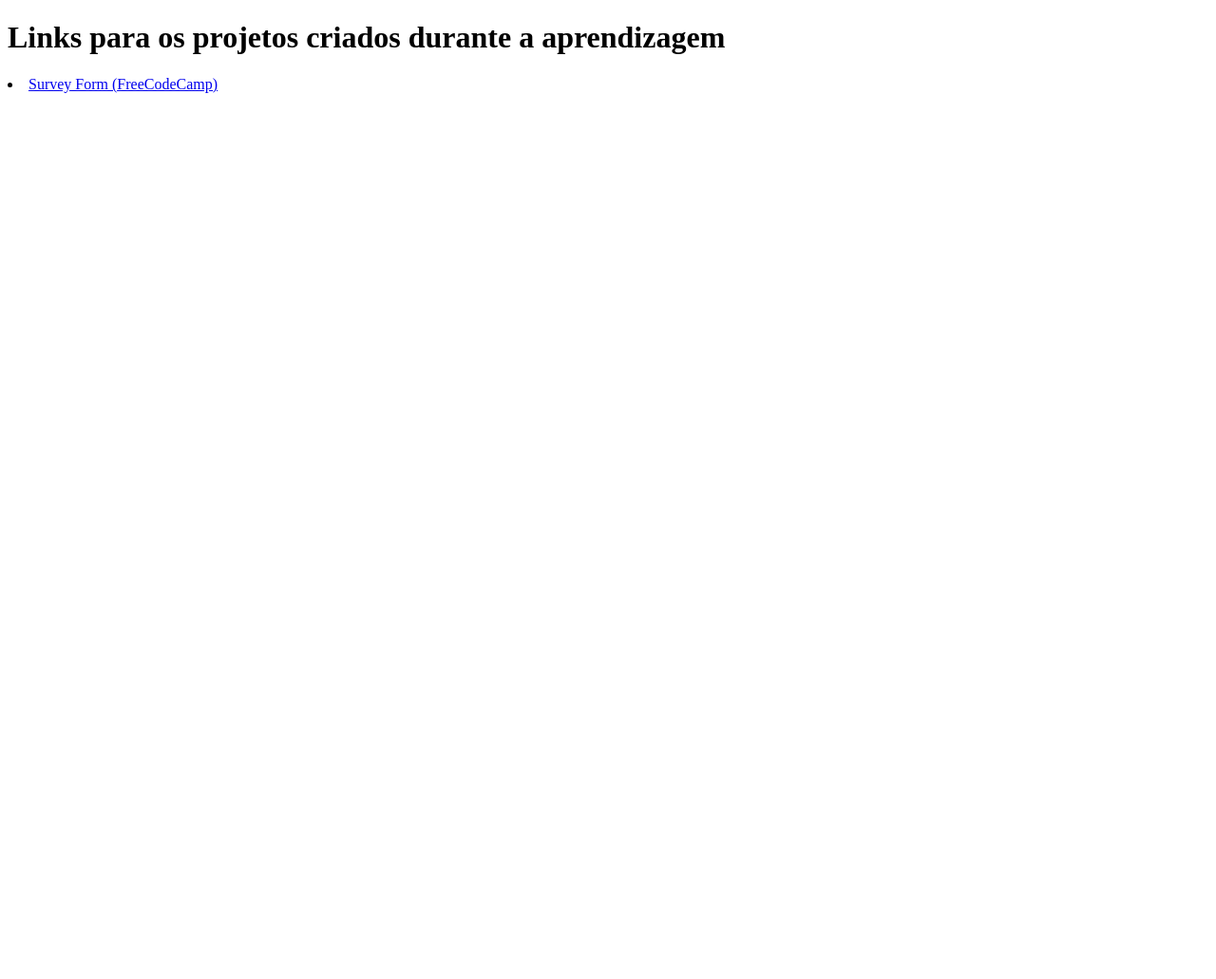
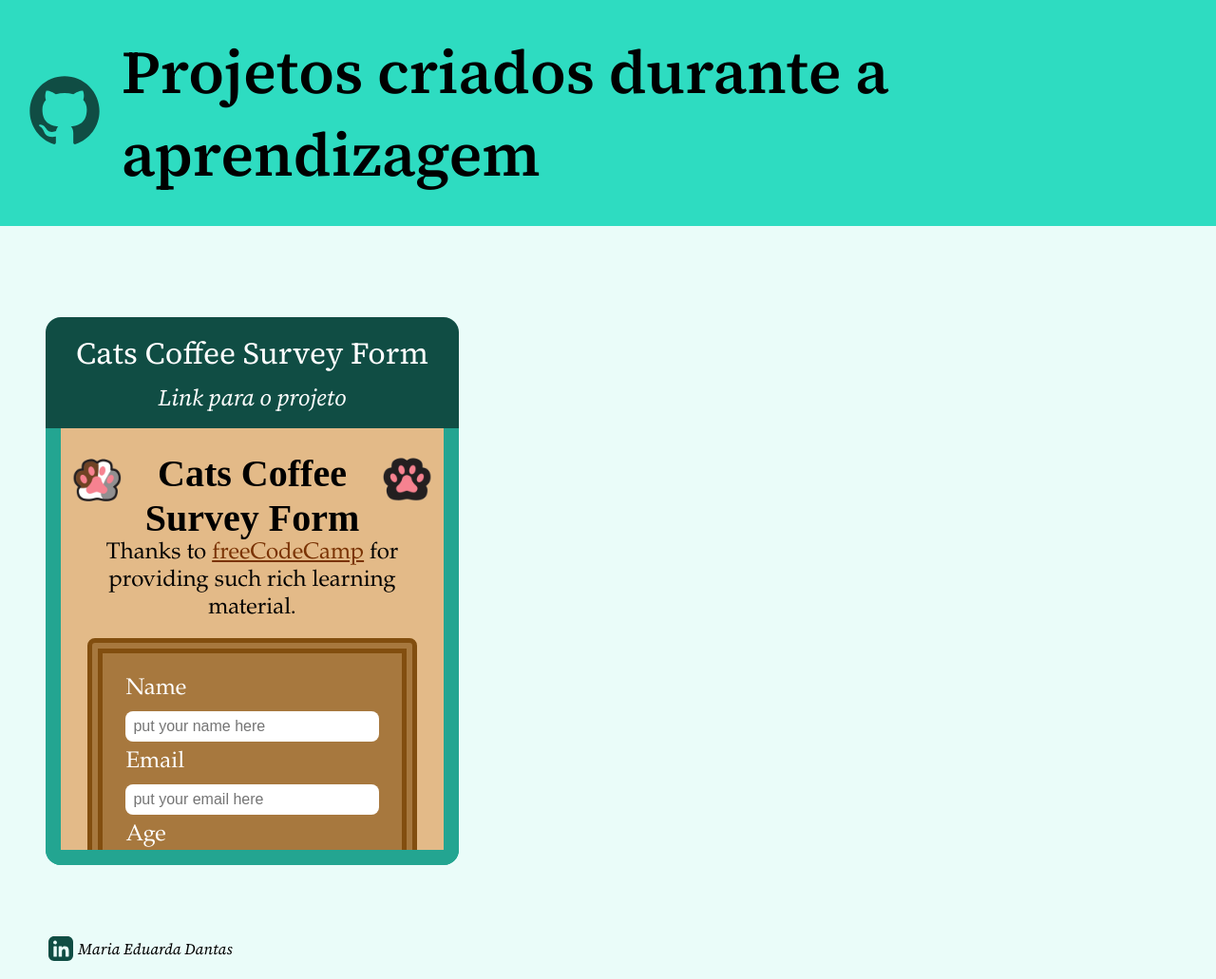
Before and after one commit to MariaEduardaDLP/aprendizado-web, a plain HTML site: page index.html in a window 1280 px wide. Shown: the whole page at 95% size. Before the commit the page ends 800 px from the top, so only its background shows below. Drawn offline with Linux system fonts and the light colour scheme.

Commit message:
feat: :art: Site principal
Melhorias no site principal para que todos os projetos fiquem expostos ali e de fácil acesso

```diff
--- /dev/null
+++ b/index.css
@@ -0,0 +1,104 @@
+* {
+    font-family: "Source Serif 4", serif;
+    margin: 0;
+}
+
+body {
+    background-color: #eafcf9;
+    margin: 0;
+}
+
+header {
+    display: flex;
+    align-items: center;
+    justify-content: flex-start;
+    box-sizing: border-box;
+    background-color: #2edcc1;
+    padding: 32px 24px;
+    height: auto;
+    width: 100%;
+}
+
+h1 {
+    color: #000000;
+    text-align: left;
+    font-weight: 600;
+    font-size: 4rem;
+    width: max-content;
+    margin: 0 0 0 16px;
+}
+
+main {
+    display: flex;
+    overflow-x: scroll;
+    gap: 72px;
+    margin: 96px 48px 72px;
+}
+
+main::-webkit-scrollbar {
+    background-color: transparent;
+    border-radius: 8px;
+}
+
+main::-webkit-scrollbar-thumb {
+    background-color: #2edcc1;
+    border-radius: 8px;
+}
+
+footer {
+    margin: 0 48px 16px;
+}
+
+.card-projeto {
+    width: 435px;
+    height: auto;
+    display: flex;
+    flex-direction: column;
+}
+
+.cabecalho {
+    background-color: #104d44;
+    padding: 16px 32px;
+    text-align: center;
+    border-radius: 16px 16px 0 0;
+}
+
+iframe {
+    box-sizing: border-box;
+    border: 16px solid #23a591;
+    border-top: none;
+    border-radius: 0 0 16px 16px;
+    height: 460px;
+    width: 435px;
+}
+
+.cabecalho a {
+    font-style: italic;
+    font-size: 24px;
+}
+
+h2, .cabecalho a {
+    color: #ffffff;
+    margin-bottom: 8px;
+}
+
+h2 {
+    font-size: 32px;
+    font-weight: 400;
+}
+
+footer a {
+    display: flex;
+    align-items: center;
+    color: #000000;
+    font-style: italic;
+    width: max-content;
+}
+
+#Linkedin-logo {
+    margin-right: 2px;
+}
+
+a {
+    text-decoration: none;
+}
--- a/index.html
+++ b/index.html
@@ -5,10 +5,37 @@
     <meta charset="UTF-8">
     <meta http-equiv="X-UA-Compatible" content="IE=edge">
     <meta name="viewport" content="width=device-width, initial-scale=1.0">
+    <link rel="preconnect" href="https://fonts.googleapis.com">
+    <link rel="preconnect" href="https://fonts.gstatic.com" crossorigin>
+    <link href="https://fonts.googleapis.com/css2?family=Source+Serif+4:ital,opsz,wght@0,8..60,200..900;1,8..60,200..900&display=swap" rel="stylesheet">
+    <link rel="stylesheet" href="index.css">
     <title>Aprendizado Web</title>
 </head>
 <body>
-    <h1>Links para os projetos criados durante a aprendizagem</h1>
-    <li><a href="survey-form/survey-form.html" target="_blank">Survey Form (FreeCodeCamp)</a></li>
+    <header>
+        <a href="https://github.com/MariaEduardaDLP" target="_blank">
+            <img src="img/GitHub_icon.svg" alt="GitHub logo">
+        </a>
+        <h1>Projetos criados durante a aprendizagem</h1>
+    </header>
+
+    <main>
+        <div class="card-projeto">
+            <div class="cabecalho">
+                <h2>Cats Coffee Survey Form</h2>
+                <a href="survey-form/survey-form.html" target="_blank">Link para o projeto</a>
+            </div>
+
+            <iframe class="projeto" src="survey-form/survey-form.html">Se você está tendo problemas em pré-visualizar o projeto, clique no link acima.</iframe>
+        </div>
+    </main>
+
+    <footer>
+        <a href="https://www.linkedin.com/in/maria-eduarda-dantas-leite-pess%C3%B4a-650a51313/" target="_blank">
+            <img src="img/Linkedin_icon.svg" alt="Linkedin logo" id="Linkedin-logo">
+
+            Maria Eduarda Dantas
+        </a>
+    </footer>
 </body>
 </html>
--- a/survey-form/survey-form.css
+++ b/survey-form/survey-form.css
@@ -39,6 +39,7 @@ label {
 
 #suggestions {
     font-weight: bold;
+    min-height: 100px;
 }
 
 .personal-info input, select, textarea {
@@ -52,6 +53,11 @@ label {
 
     border: none;
     border-radius: 8px;
+}
+
+textarea {
+    min-height: 100px;
+    resize: vertical;
 }
 
 fieldset {
```
Also changed, not shown: img/GitHub_icon.svg (added), img/Linkedin_icon.svg (added).
